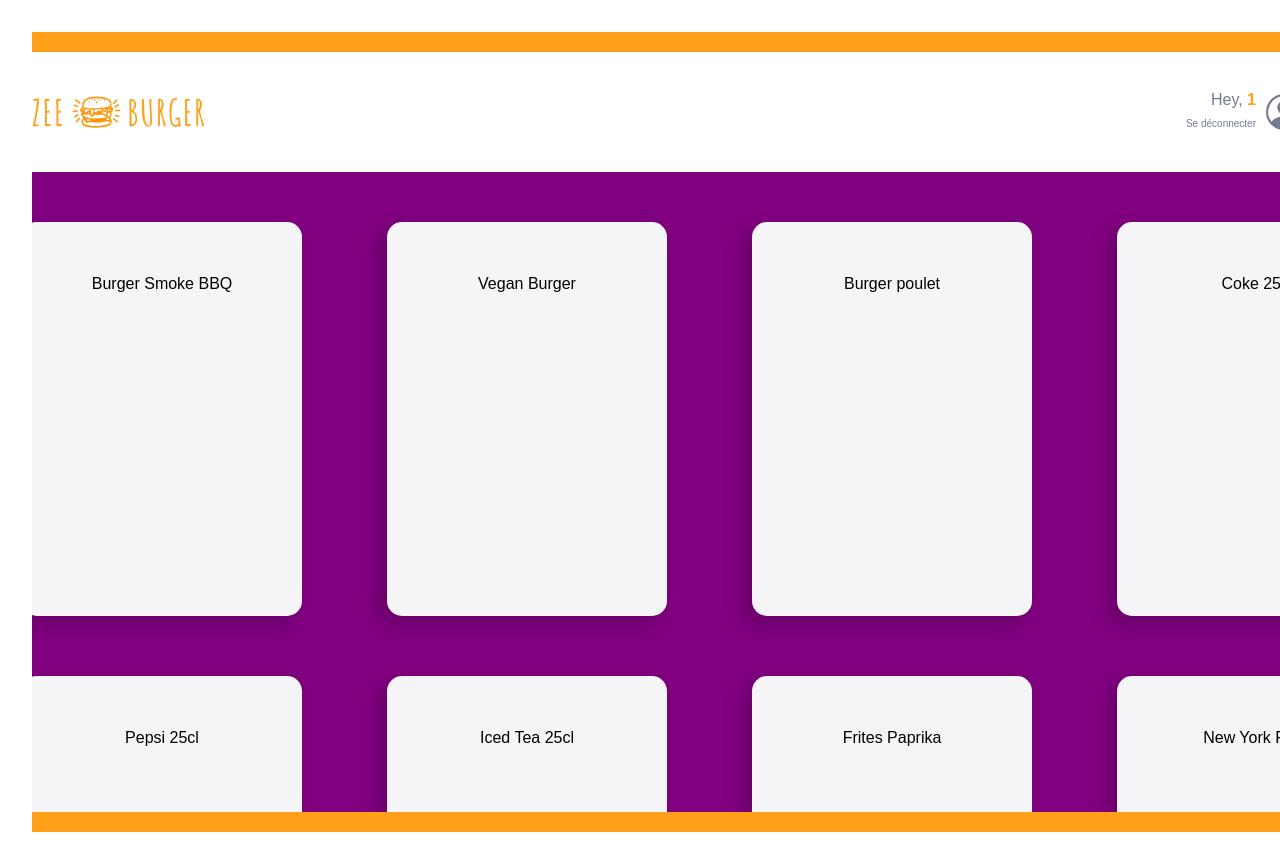
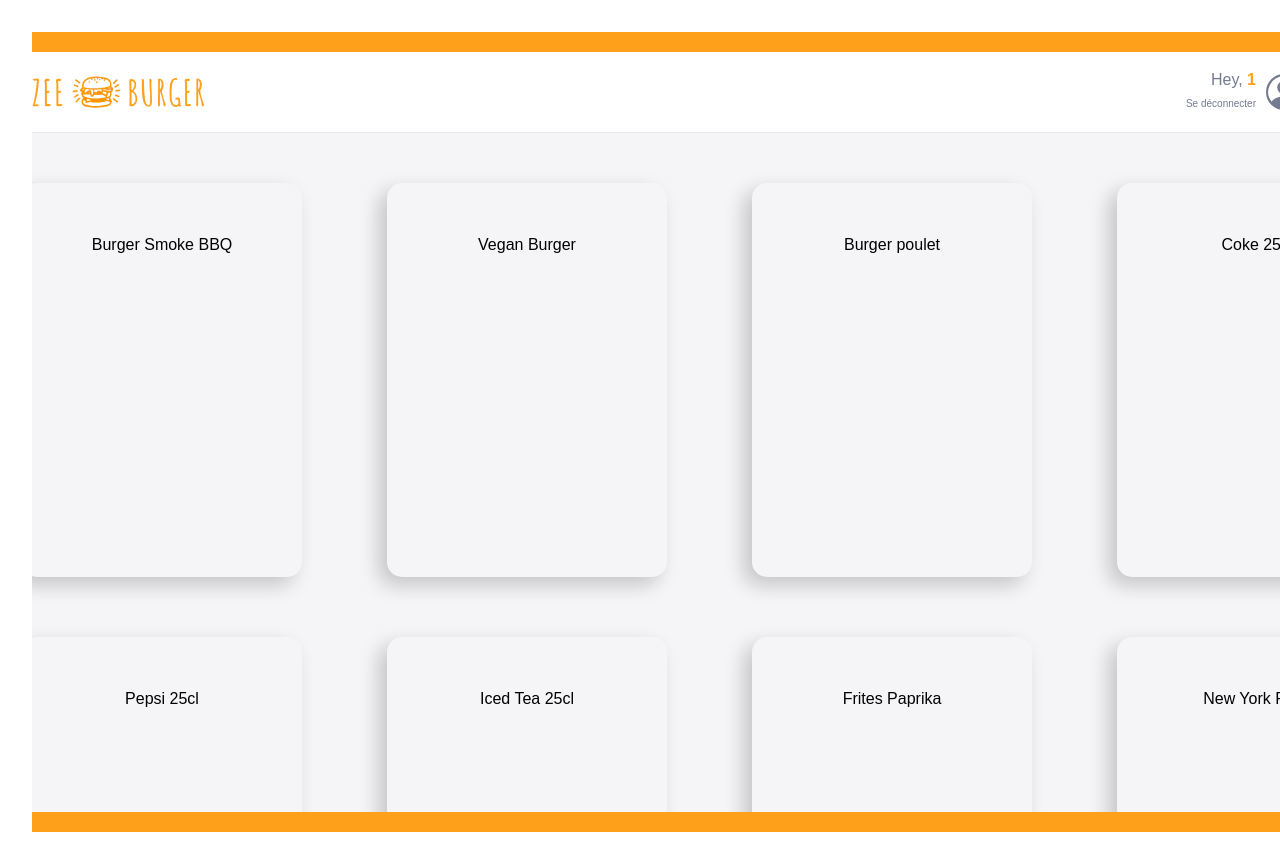
Before and after one commit to CarlMaillard/crazee-burger, a React (Vite) app: page /order/1 in a window 1280 px wide. Shown: the top 864 px of the page. Built offline with nearby package versions, Linux system fonts and the light colour scheme.

Commit message:
💄 F05: ORDER > MENU > Add final style

```diff
--- a/src/components/pages/order/Main/Menu.jsx
+++ b/src/components/pages/order/Main/Menu.jsx
@@ -45,7 +45,7 @@ export default function Menu() {
 }
 
 const MenuStyled = styled.div`
-   background: purple;
+   background: ${theme.colors.background_white};
    display: grid;
    grid-template-columns: repeat(4, 1fr);
    grid-column-gap: 85px;
--- a/src/components/pages/order/Navbar/Navbar.jsx
+++ b/src/components/pages/order/Navbar/Navbar.jsx
@@ -23,10 +23,13 @@ const NavbarStyled = styled.nav`
     display: flex;
     justify-content: space-between ;
     align-items: center ;
-    padding: 20px 20px;
+    padding: 0px 20px;
+
     border-top-right-radius: ${theme.borderRadius.extraRound};
     border-top-left-radius: ${theme.borderRadius.extraRound};
-  .logo-order-page {
+    border-bottom: 1px solid ${theme.colors.greyLight};
+
+  .logo-order-page{
     cursor: pointer;
   }
 `
```
